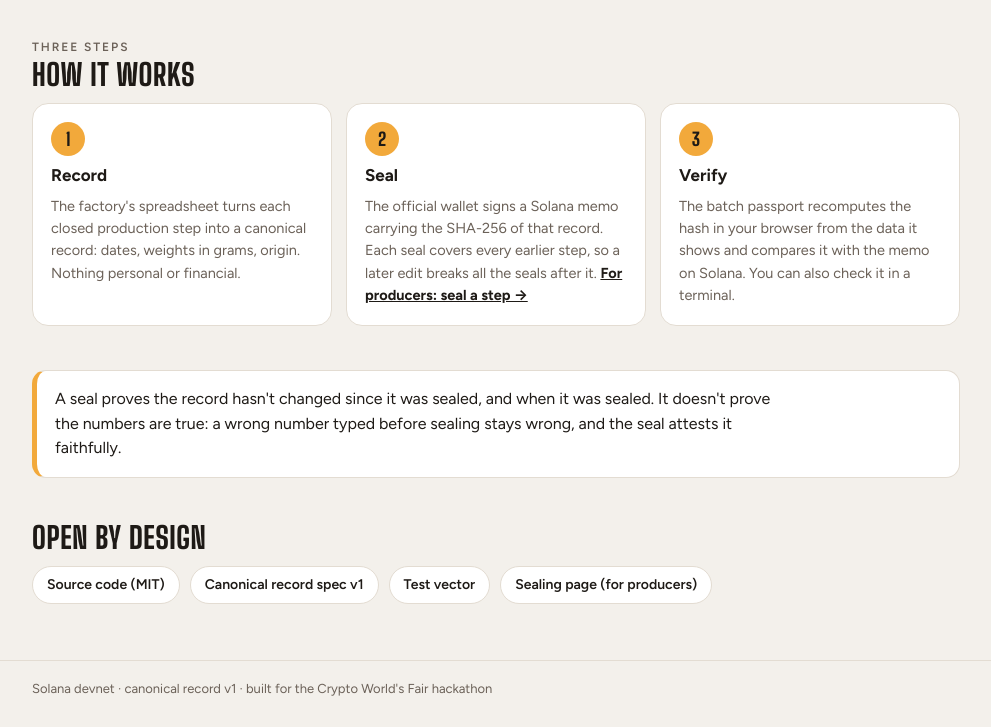
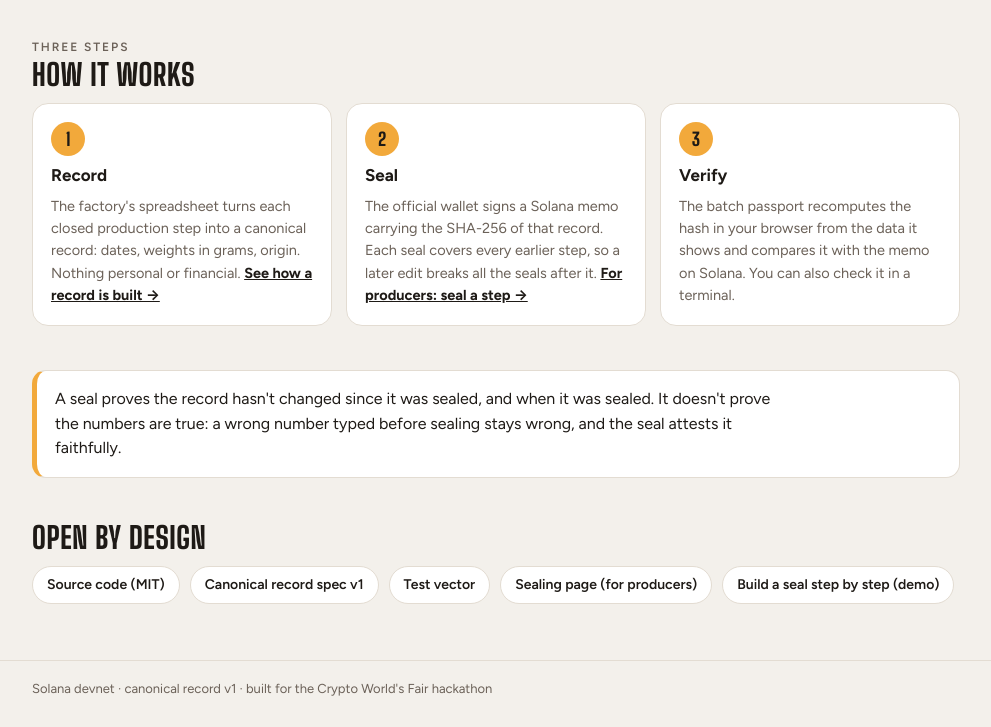
Before and after one commit to Acorde-Chocolates/bean-passport, a plain HTML site: page site/index.html in a window 1280 px wide. Shown: the part 861-1588 px from the top of the page, without its empty margins (144-1135 px from the left). Drawn offline with Linux system fonts and the light colour scheme.

Commit message:
feat(home): link the build page from how it works

```diff
--- a/site/index.html
+++ b/site/index.html
@@ -58,7 +58,7 @@
       <p class="eyebrow" data-i18n="how.eyebrow">Three steps</p>
       <h2 id="h-how" data-i18n="how.title">How it works</h2>
       <ol class="steps">
-        <li><h3 data-i18n="how.1.title">Record</h3><p data-i18n-html="how.1.text">The factory's spreadsheet turns each closed production step into a canonical record: dates, weights in grams, origin. Nothing personal or financial.</p></li>
+        <li><h3 data-i18n="how.1.title">Record</h3><p data-i18n-html="how.1.text">The factory's spreadsheet turns each closed production step into a canonical record: dates, weights in grams, origin. Nothing personal or financial. <a href="build.html">See how a record is built →</a></p></li>
         <li><h3 data-i18n="how.2.title">Seal</h3><p data-i18n-html="how.2.text">The official wallet signs a Solana memo carrying the SHA-256 of that record. Each seal covers every earlier step, so a later edit breaks all the seals after it. <a href="anchor.html">For producers: seal a step →</a></p></li>
         <li><h3 data-i18n="how.3.title">Verify</h3><p data-i18n-html="how.3.text">The batch passport recomputes the hash in your browser from the data it shows and compares it with the memo on Solana. You can also check it in a terminal.</p></li>
       </ol>
@@ -75,6 +75,7 @@
         <li><a href="https://github.com/Acorde-Chocolates/bean-passport/blob/main/site/spec/canonical-record-v1.md" data-i18n="open.spec">Canonical record spec v1</a></li>
         <li><a href="https://github.com/Acorde-Chocolates/bean-passport/blob/main/site/spec/test-vector-v1.json" data-i18n="open.vector">Test vector</a></li>
         <li><a href="anchor.html" data-i18n="open.anchor">Sealing page (for producers)</a></li>
+        <li><a href="build.html" data-i18n="open.build">Build a seal step by step (demo)</a></li>
       </ul>
     </section>
   </main>
--- a/site/js/home.js
+++ b/site/js/home.js
@@ -26,7 +26,7 @@ const DICT = {
     "how.eyebrow": "Three steps",
     "how.title": "How it works",
     "how.1.title": "Record",
-    "how.1.text": "The factory's spreadsheet turns each closed production step into a canonical record: dates, weights in grams, origin. Nothing personal or financial.",
+    "how.1.text": "The factory's spreadsheet turns each closed production step into a canonical record: dates, weights in grams, origin. Nothing personal or financial. <a href=\"build.html\">See how a record is built →</a>",
     "how.2.title": "Seal",
     "how.2.text": 'The official wallet signs a Solana memo carrying the SHA-256 of that record. Each seal covers every earlier step, so a later edit breaks all the seals after it. <a href="anchor.html">For producers: seal a step →</a>',
     "how.3.title": "Verify",
@@ -37,6 +37,7 @@ const DICT = {
     "open.spec": "Canonical record spec v1",
     "open.vector": "Test vector",
     "open.anchor": "Sealing page (for producers)",
+    "open.build": "Build a seal step by step (demo)",
     footer: "Solana devnet · canonical record v1 · built for the Crypto World's Fair hackathon"
   },
   pt: {
@@ -62,7 +63,7 @@ const DICT = {
     "how.eyebrow": "Três etapas",
     "how.title": "Como funciona",
     "how.1.title": "Registrar",
-    "how.1.text": "A planilha da fábrica transforma cada etapa de produção concluída num registro canônico: datas, pesos em gramas, origem. Nada pessoal nem financeiro.",
+    "how.1.text": "A planilha da fábrica transforma cada etapa de produção concluída num registro canônico: datas, pesos em gramas, origem. Nada pessoal nem financeiro. <a href=\"build.html\">Veja como um registro é montado →</a>",
     "how.2.title": "Selar",
     "how.2.text": 'A carteira oficial assina um memo na Solana com o SHA-256 desse registro. Cada selo cobre todas as etapas anteriores, então uma edição posterior quebra todos os selos seguintes. <a href="anchor.html">Para produtores: selar uma etapa →</a>',
     "how.3.title": "Verificar",
@@ -73,6 +74,7 @@ const DICT = {
     "open.spec": "Especificação do registro canônico v1",
     "open.vector": "Vetor de teste",
     "open.anchor": "Página de selagem (para produtores)",
+    "open.build": "Monte um selo passo a passo (demonstração)",
     footer: "Solana devnet · registro canônico v1 · feito para o hackathon Crypto World's Fair"
   }
 };
```
